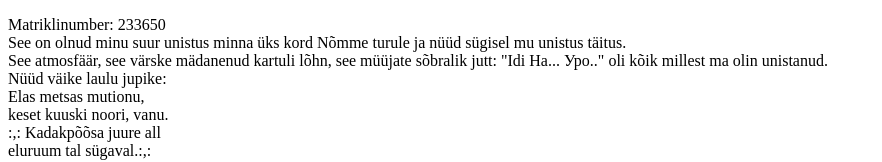
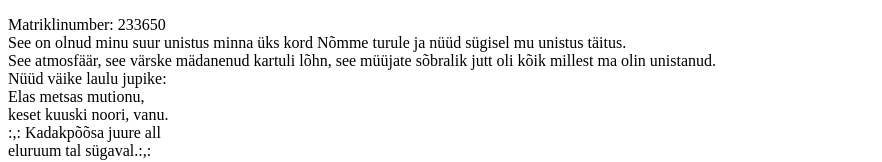
Before and after one commit to KummiMoll/KummiMoll.github.io, a plain HTML site: page index.html in a window 1280 px wide. Shown: the part 418-580 px from the top of the page, without its empty margins (0-882 px from the left). Drawn offline with Linux system fonts and the light colour scheme.

Commit message:
Update index.html

```diff
--- a/index.html
+++ b/index.html
@@ -16,7 +16,7 @@ table, th, td {
 <p2><br><img src="https://static.visitestonia.com/images/10799/600_400_false_false_83bb8e33ed79d9b75c8e3e2046850870.jpg" alt="Nõmme turg" width="420" height="280"><br></p2>
 
 <p3><br>Matriklinumber: 233650<br></p3>
-<p4>See on olnud minu suur unistus minna üks kord Nõmme turule ja nüüd sügisel mu unistus täitus.<br> See atmosfäär, see värske mädanenud kartuli lõhn, see müüjate sõbralik jutt: "Idi На... Уро.." oli kõik millest ma olin unistanud.<br>
+<p4>See on olnud minu suur unistus minna üks kord Nõmme turule ja nüüd sügisel mu unistus täitus.<br> See atmosfäär, see värske mädanenud kartuli lõhn, see müüjate sõbralik jutt oli kõik millest ma olin unistanud.<br>
 Nüüd väike laulu jupike: </p4>
 <p5 style="text-align:center;"><br>Elas metsas mutionu,<br>
 keset kuuski noori, vanu.<br>
```
